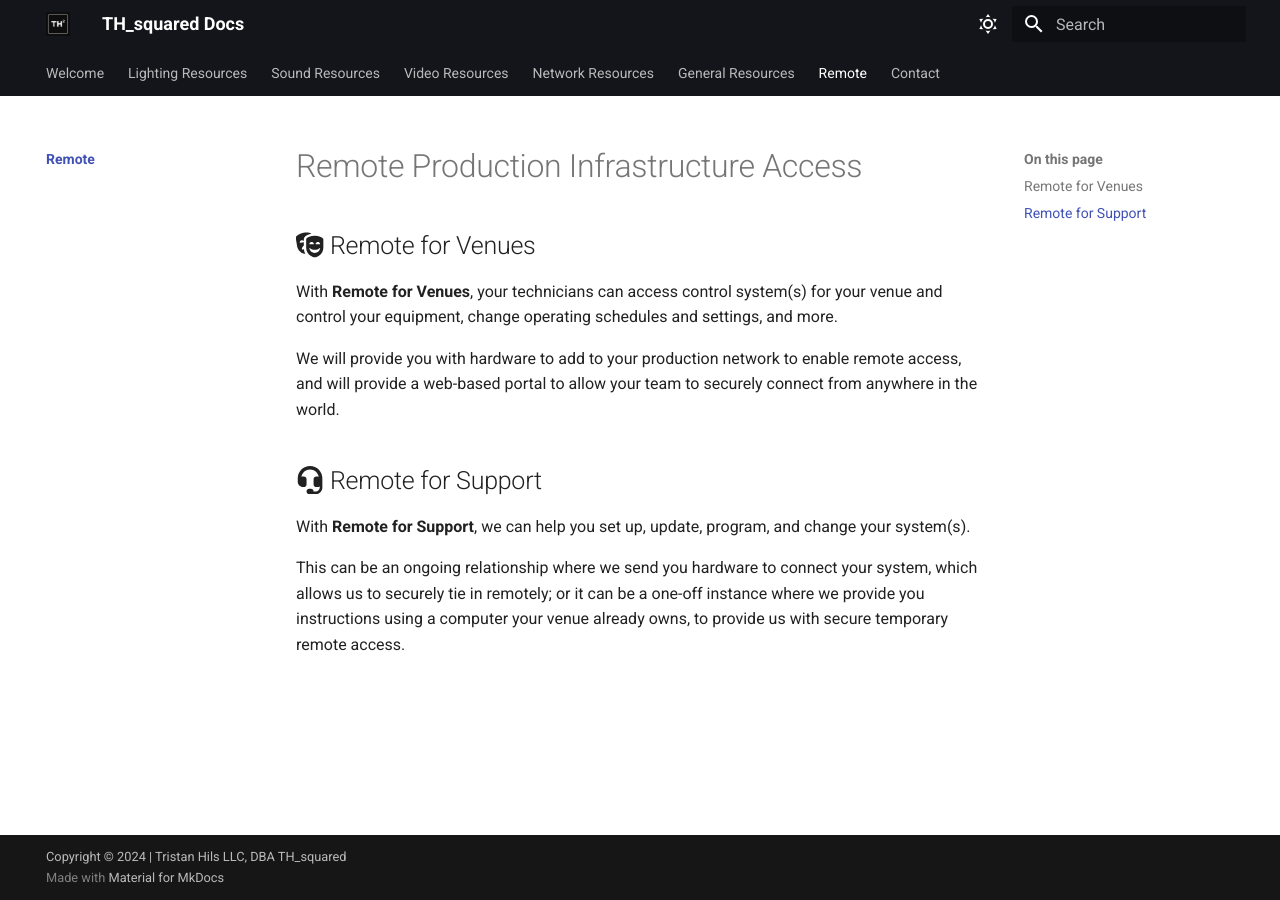
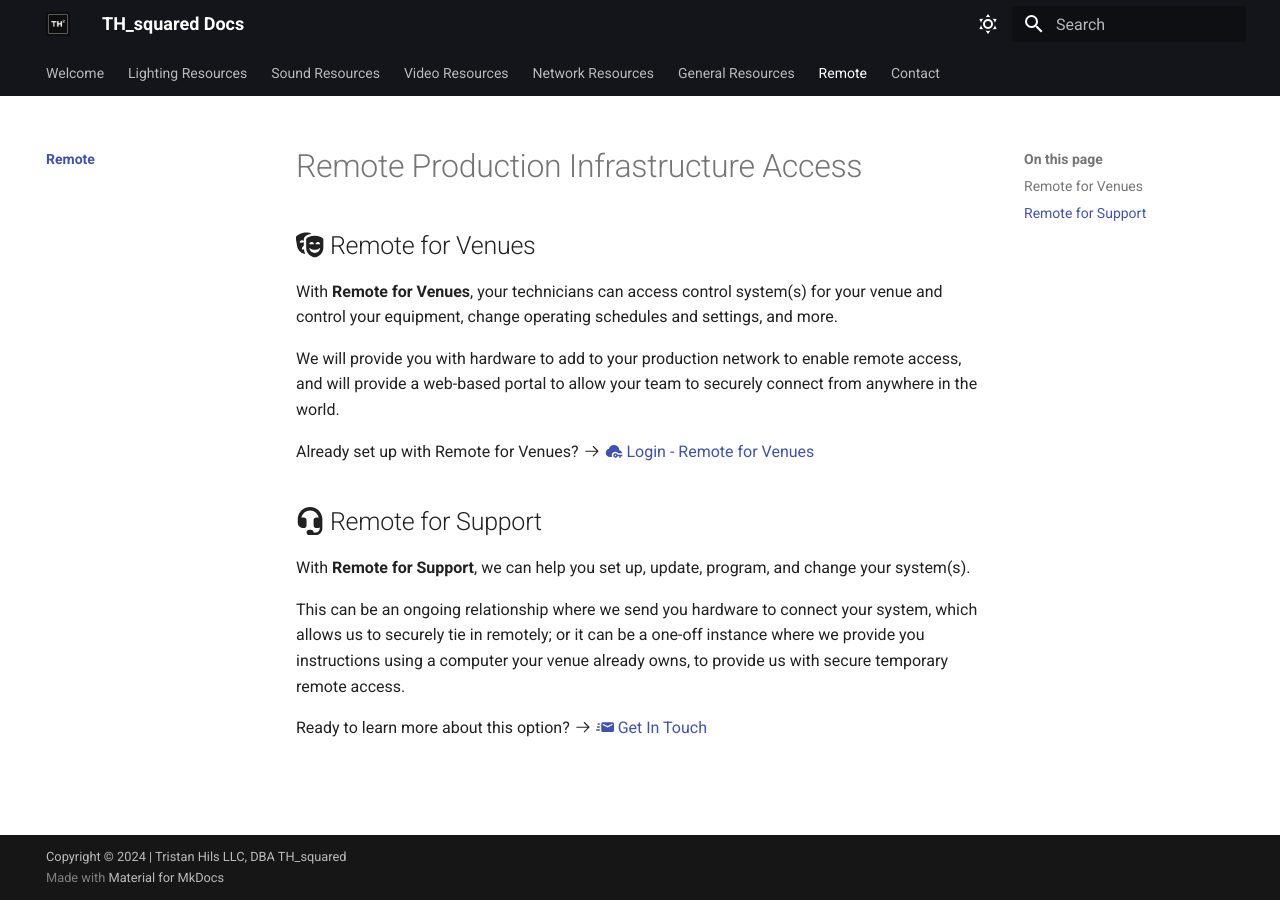
Before and after one commit to thhsh/thsq-docs, an MkDocs documentation site: the page built from docs/Remote/index.md, in a window 1280 px wide. Built offline with MkDocs 1.6.1 and Material for MkDocs 9.7.7, drawn with Linux system fonts in a browser that asks for light colours; comment, search, counter and statistics services are not loaded.

Commit message:
Update index.md

```diff
--- a/docs/Remote/index.md
+++ b/docs/Remote/index.md
@@ -5,7 +5,11 @@ With **Remote for Venues**, your technicians can access control system(s) for yo
 
 We will provide you with hardware to add to your production network to enable remote access, and will provide a web-based portal to allow your team to securely connect from anywhere in the world.
 
+Already set up with Remote for Venues? :octicons-arrow-right-24: [:material-cloud-key: Login - Remote for Venues](Contact/index.md)
+
 ## :fontawesome-solid-headset: Remote for Support
 With **Remote for Support**, we can help you set up, update, program, and change your system(s).
 
 This can be an ongoing relationship where we send you hardware to connect your system, which allows us to securely tie in remotely; or it can be a one-off instance where we provide you instructions using a computer your venue already owns, to provide us with secure temporary remote access.
+
+Ready to learn more about this option? :octicons-arrow-right-24: [:material-email-fast: Get In Touch](../Contact/index.md)
```
